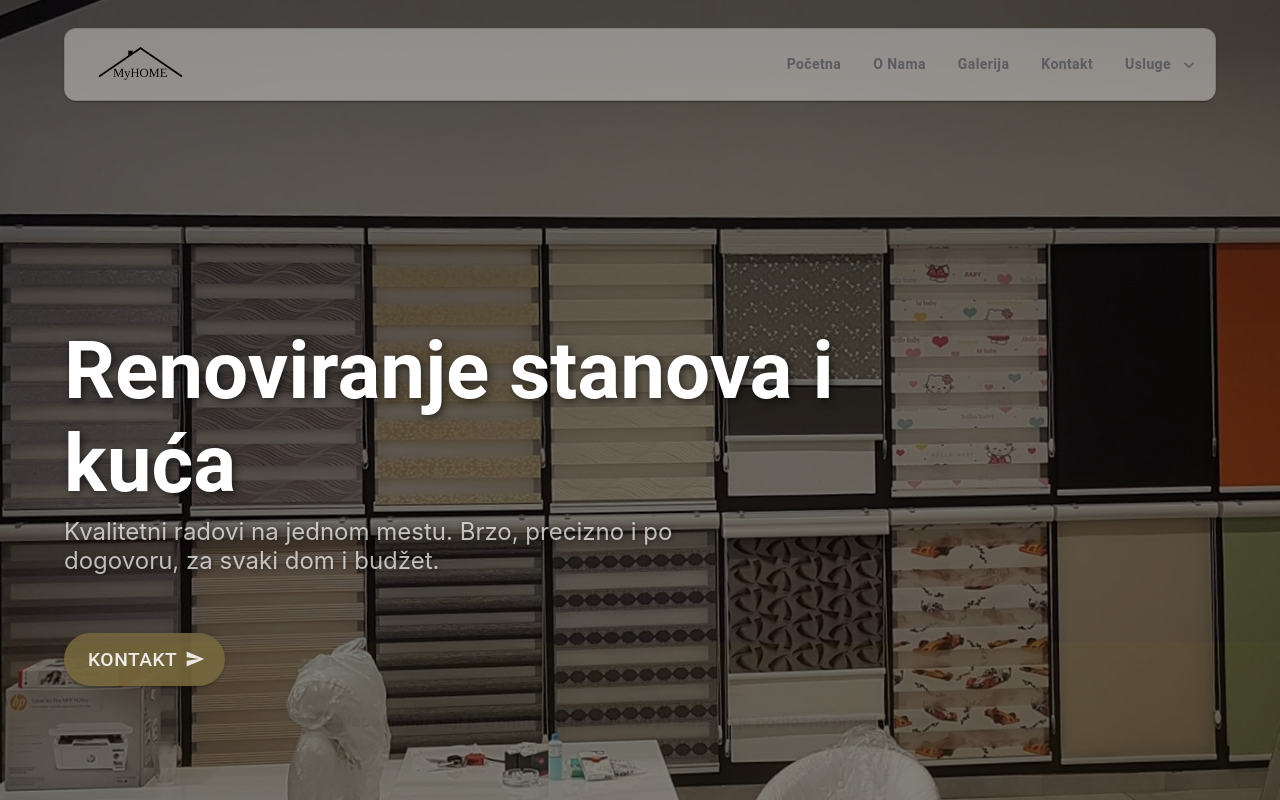
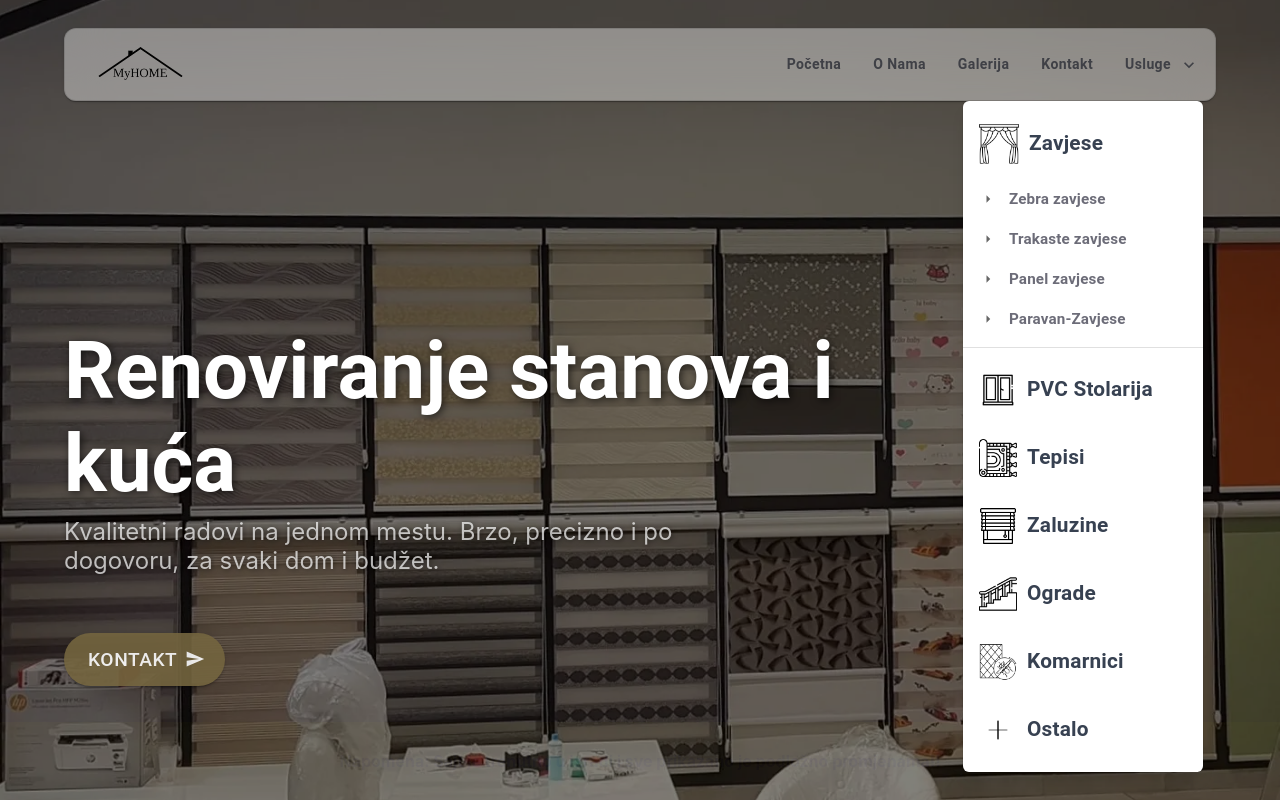
Before and after one commit to tile-b/my-home, a React (Create React App) app: page / in a window 1280 px wide. Both pictures are taken after a click on the button "Usluge". Shown: the top 800 px of the page. Built offline with nearby package versions, Linux system fonts and the light colour scheme.

Commit message:
appbar v2

```diff
--- a/src/App.js
+++ b/src/App.js
@@ -46,7 +46,7 @@ function App() {
         transition={{ duration: 10, ease: 'easeOut' }}>
 <div
     style={{
-      height: '10vw',
+      height: '3rem',
       display: 'flex',
       justifyContent: 'center',
       alignItems: 'center',
--- a/src/components/AppBar/AppAppBar.js
+++ b/src/components/AppBar/AppAppBar.js
@@ -39,12 +39,18 @@ import plus from '../icons/plus.png';
 
 
 const StyledMenuList = styled(MenuList)(({ theme }) => ({
-  padding: '4px 0',
+  padding: '8px 0', // Increased padding
   '& .MuiMenuItem-root': {
+    fontWeight: 'bold',
+    fontSize: '1.3rem', // Larger font size
+    padding: '15px 16px', // More padding for each item
     '& .MuiSvgIcon-root': {
       fontSize: 18,
       color: theme.palette.text.secondary,
       marginRight: theme.spacing(1.5),
+    },
+    '&:hover': {
+      backgroundColor: '#c4c4c4', // White background on hover for desktop
     },
     '&:active': {
       backgroundColor: alpha(
@@ -58,7 +64,7 @@ const StyledMenuList = styled(MenuList)(({ theme }) => ({
 const StyledPaper = styled(Paper)(({ theme }) => ({
   borderRadius: 6,
   marginTop: theme.spacing(1),
-  minWidth: 180,
+  minWidth: 240, // Increased from 180 to make dropdown wider
   color: 'rgb(55, 65, 81)',
   boxShadow:
     'rgb(255, 255, 255) 0px 0px 0px 0px, rgba(0, 0, 0, 0.05) 0px 0px 0px 1px, rgba(0, 0, 0, 0.1) 0px 10px 15px -3px, rgba(0, 0, 0, 0.05) 0px 4px 6px -2px',
@@ -83,8 +89,12 @@ const StyledToolbar = styled(Toolbar)(({ theme }) => ({
 // Styled component for the nested submenu items
 const NestedMenuItem = styled(MenuItem)(({ theme }) => ({
   paddingLeft: theme.spacing(4),
-  fontSize: '0.85rem',
-  minHeight: '32px',
+  '&&': {  // Double ampersand increases specificity
+    fontSize: '0.95rem',
+  },
+  minHeight: '52px', // Increased from 32px
+  maxHeight: '40px',
+  color:'#6c6c78'
 }));
 
 function AppAppBar() {
@@ -106,7 +116,7 @@ function AppAppBar() {
     setHoverTimer(
       setTimeout(() => {
         setOpenPopper(false);
-      }, 300) // 300ms delay before closing
+      }, 233300) // 300ms delay before closing
     );
   };
 
@@ -147,12 +157,12 @@ function AppAppBar() {
 
   // Usluge submenu items (other than Zavjese)
   const otherUslugeItems = [
-    { text: 'PVC Stolarija', icon:  <img src={pvc} alt="Z" width="20" height="20" style={{paddingRight: '10px'}}/> },
-    { text: 'Tepisi', icon: <img src={carpet} alt="Z" width="20" height="20" style={{paddingRight: '10px'}}/>  },
-    { text: 'Zaluzine', icon: <img src={blinds} alt="Z" width="20" height="20" style={{paddingRight: '10px'}}/>  },
-    { text: 'Ograde', icon: <img src={handrail} alt="Z" width="20" height="20" style={{paddingRight: '10px'}}/>  },
-    { text: 'Komarnici', icon: <img src={net} alt="Z" width="20" height="20" style={{paddingRight: '10px'}}/>  },
-    { text: 'Ostalo', icon: <img src={plus} alt="Z" width="20" height="20" style={{paddingRight: '10px'}}/>  }
+    { text: 'PVC Stolarija', icon:  <img src={pvc} alt="Z" width="38" height="38" style={{paddingRight: '10px'}}/> },
+    { text: 'Tepisi', icon: <img src={carpet} alt="Z" width="38" height="38" style={{paddingRight: '10px'}}/>  },
+    { text: 'Zaluzine', icon: <img src={blinds} alt="Z" width="38" height="38" style={{paddingRight: '10px'}}/>  },
+    { text: 'Ograde', icon: <img src={handrail} alt="Z" width="38" height="38" style={{paddingRight: '10px'}}/>  },
+    { text: 'Komarnici', icon: <img src={net} alt="Z" width="38" height="38" style={{paddingRight: '10px'}}/>  },
+    { text: 'Ostalo', icon: <img src={plus} alt="Z" width="38" height="38" style={{paddingRight: '10px'}}/>  }
   ];
 
   return (
@@ -214,7 +224,7 @@ function AppAppBar() {
                 variant="text"
                 size="medium"
                 sx={{
-                  color: '#5a5a61',
+                  color: '#3f4046',
                   textTransform: 'none',
                   '&:hover': {
                     color: 'white',backgroundColor: 'transparent'
@@ -238,7 +248,7 @@ function AppAppBar() {
                 onMouseLeave={handleMouseLeave}
                 endIcon={<KeyboardArrowDownIcon />}
                 sx={{
-                  color: '#5a5a61',
+                  color: '#3f4046',
                   textTransform: 'none',
                   '&:hover': {
                     backgroundColor: 'transparent', color: 'white',
@@ -279,7 +289,7 @@ function AppAppBar() {
                         <StyledMenuList autoFocusItem={false}>
                           {/* Zavjese category header */}
                           <MenuItem onClick={handleClose} disableRipple>
-                          <img src={curtain} alt="Z" width="20" height="20" style={{paddingRight: '10px'}}/>
+                          <img src={curtain} alt="Z" width="40" height="40" style={{paddingRight: '10px'}}/>
   Zavjese
 </MenuItem>
 
@@ -364,7 +374,7 @@ function AppAppBar() {
                       }}
                     >
                       <ListItemIcon sx={{ minWidth: '36px' }}>
-                      <img src={curtain} alt="Z" width="20" height="20" />
+                      <img src={curtain} alt="Z" width="38" height="38" style={{paddingRight: '10px'}} />
                       </ListItemIcon>
                       <ListItemText primary="Zavjese" />
                     </MenuItem>
@@ -424,12 +434,12 @@ function AppAppBar() {
                   <Box>
                     <Link href="https://www.instagram.com/myhome_samac/" target="_blank" rel="noopener noreferrer">
                       <IconButton aria-label="Instagram" sx={{ mr: 1 }}>
-                        <InstagramIcon sx={{ fontSize: 24 }} />
+                        <InstagramIcon sx={{ fontSize: 30 }} />
                       </IconButton>
                     </Link>
                     <Link href="tel:+38763020909" target="_blank" rel="noopener noreferrer">
                       <IconButton aria-label="WhatsApp">
-                        <WhatsAppIcon sx={{ fontSize: 24 }} />
+                        <WhatsAppIcon sx={{ fontSize: 30 }} />
                       </IconButton>
                     </Link>
                   </Box>
--- a/src/components/Home.js
+++ b/src/components/Home.js
@@ -2,7 +2,7 @@ import React from 'react';
 import Box from '@mui/material/Box';
 import Typography from '@mui/material/Typography';
 import { motion } from 'framer-motion';
-import imageSrc from '../images/mhs1.webp';
+import imageSrc from '../images/mhs.webp';
 import { Button } from '@mui/material';
 import SendIcon from '@mui/icons-material/Send';
 
```
Also changed, not shown: src/images/mhs.webp (added), src/images/mhs1.webp (deleted).
